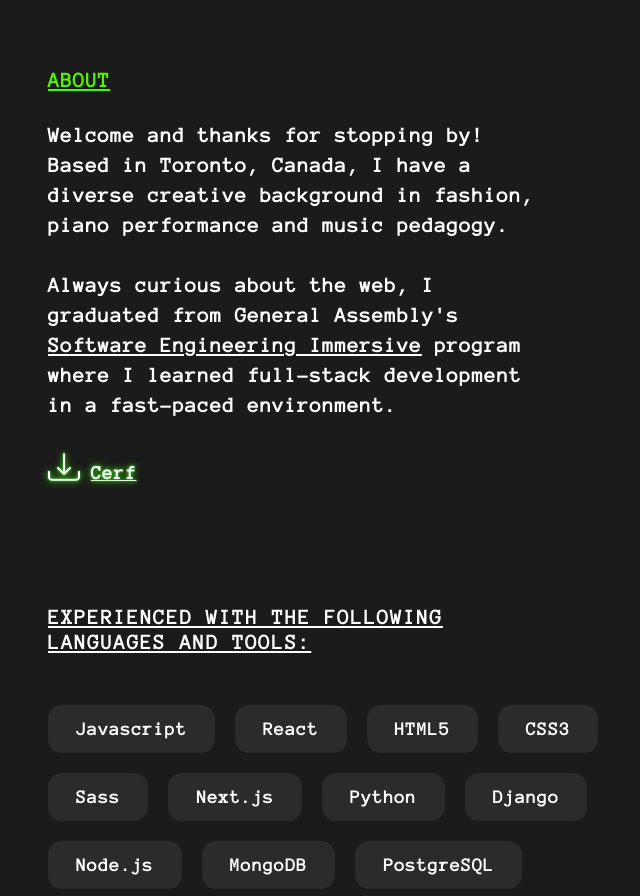
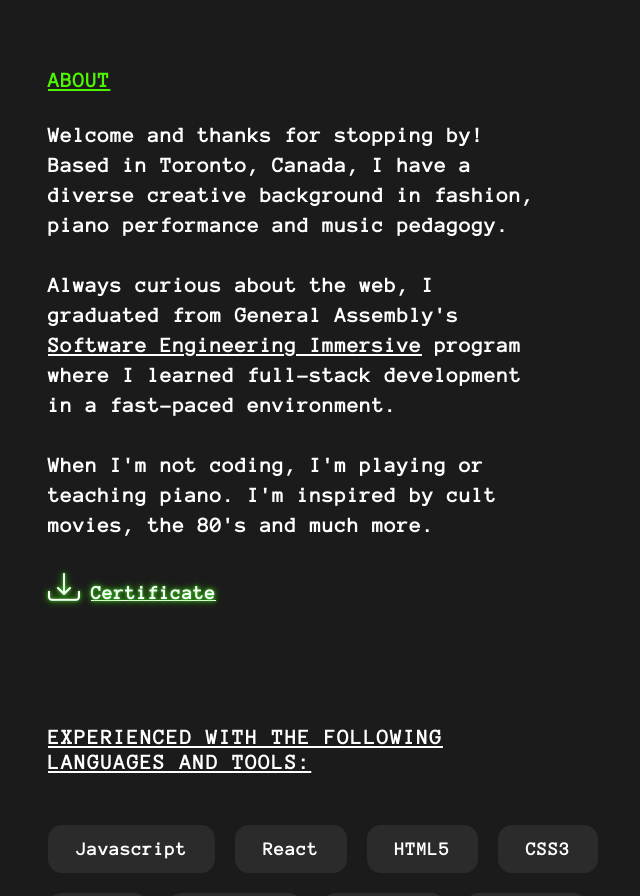
Before and after one commit to tatyanakarlen/PortfolioWebsite, a React (Create React App) app: page / in a window 1280 px wide. Shown: the part 860-1756 px from the top of the page, without its empty margins (302-942 px from the left). Built offline with nearby package versions, Linux system fonts and the light colour scheme; a web font is replaced by a local one.

Commit message:
added some text

```diff
--- a/src/components/About/About.jsx
+++ b/src/components/About/About.jsx
@@ -20,6 +20,9 @@ const About = () => {
         Always curious about the web, I graduated from General Assembly's{' '}
         <span>Software Engineering Immersive</span> program where I learned
         full-stack development in a fast-paced environment.
+        <br />
+        <br />
+        When I'm not coding, I'm playing or teaching piano. I'm inspired by cult movies, the 80's and much more.
       </p>
 
       {isMobile ? (
@@ -33,7 +36,7 @@ const About = () => {
         <a class="social-links" href={certificateLink} target="_blank">
           <div className="download">
             <i id="download-icon" class="bi bi-download"></i>
-            <h1>Cerf</h1>
+            <h1>Certificate</h1>
           </div>
         </a>
       )}
```
